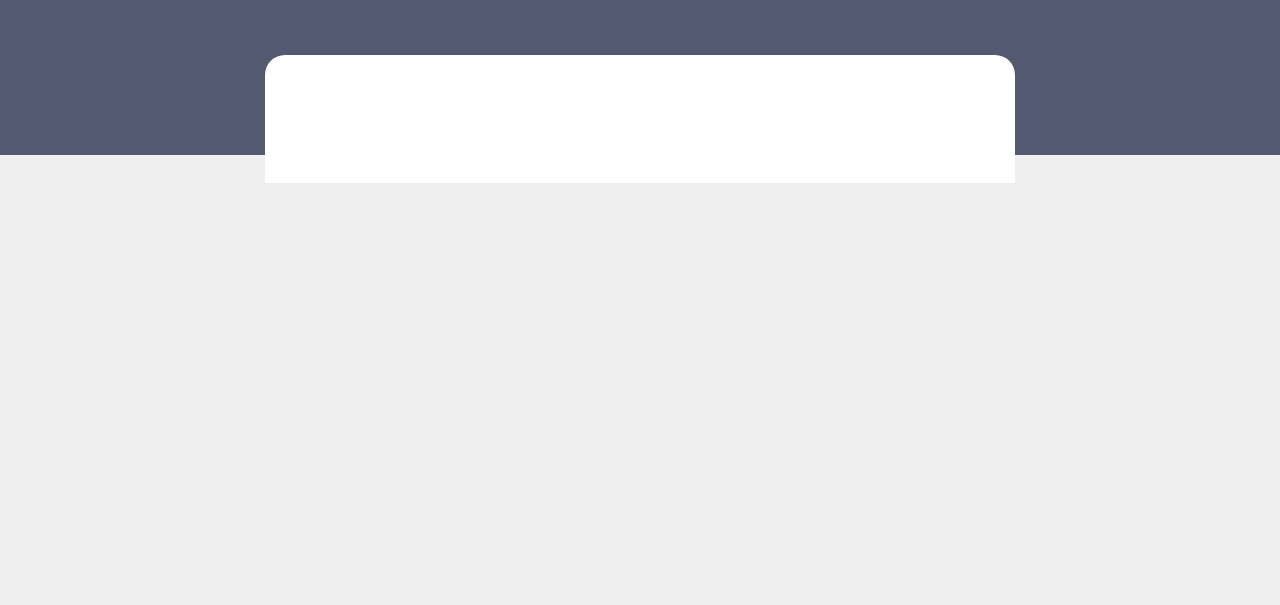
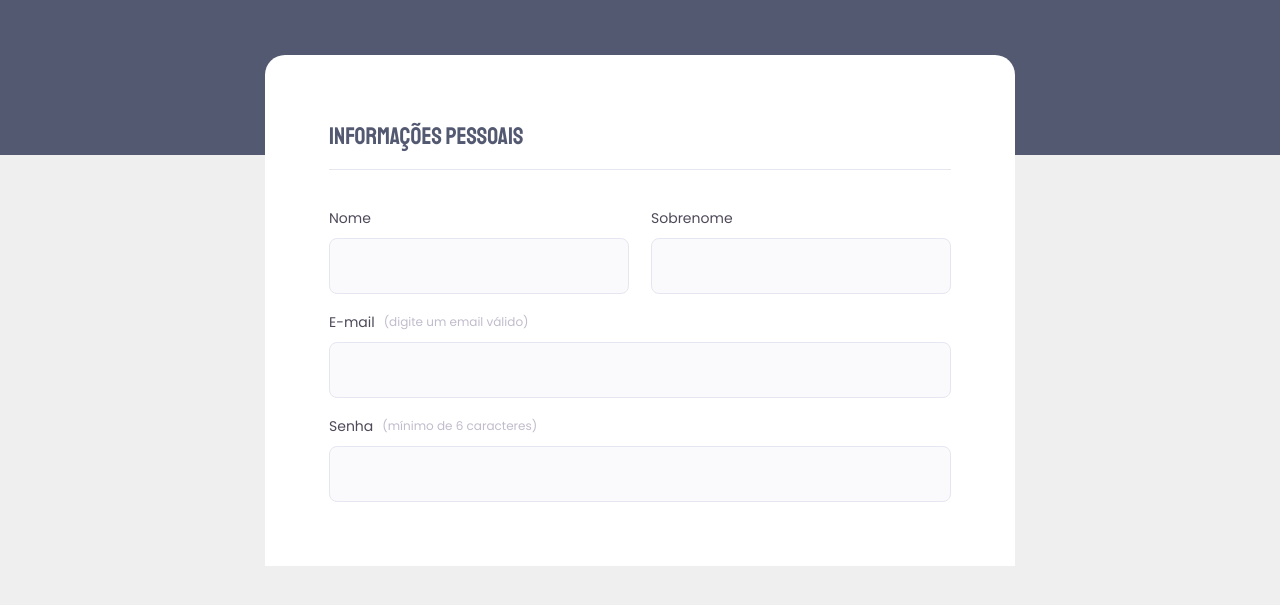
Before and after one commit to kauankarvalho/Formulario-Intermediario, a website: page index.html in a window 1280 px wide. Shown: the part 281-886 px from the top of the page. Before the commit the page ends 800 px from the top, so only its background shows below. Drawn offline with Linux system fonts and the light colour scheme.

Commit message:
feat: add personal information fieldset with inputs

```diff
--- a/index.html
+++ b/index.html
@@ -29,8 +29,72 @@
       </section>
     </header>
 
-    <main class="flex justify-center">
-      <form class="w-[100%] max-w-[75rem] p-[6.4rem] bg-white rounded-t-[2rem] mt-[5.8rem]"></form>
+    <main class="flex justify-center pb-[10rem]">
+      <form class="w-[100%] max-w-[75rem] p-[6.4rem] bg-white rounded-t-[2rem] mt-[5.8rem]">
+        <fieldset class="flex flex-col gap-[1.6rem]">
+          <legend
+            class="font-staatliches font-normal text-[2.4rem]/[3.4rem] text-[#535971] pb-[1.6rem] border-b-[0.1rem] border-[#E6E6F0] w-[100%]"
+          >
+            Informações pessoais
+          </legend>
+
+          <div id="name-wrapper" class="flex gap-[2.2rem] mt-[3.6rem]">
+            <div id="first-name" class="flex flex-col gap-[0.8rem] w-[100%]">
+              <label class="font-poppins font-normal text-[1.4rem]/[2.4rem] text-[#4E4958]" for="first-name-input">
+                Nome
+              </label>
+              <input
+                class="w-[100%] bg-[#FAFAFC] h-[5.6rem] rounded-[0.8rem] border-[0.1rem] border-[#E6E6F0] outline-none focus:border-[0.2rem] focus:border-[#4E4958] px-[1.5rem] font-poppins font-normal text-[1.4rem]/[2.4rem] text-[#4E4958]"
+                type="text"
+                id="first-name-input"
+                name="first-name"
+              />
+            </div>
+
+            <div id="last-name" class="flex flex-col gap-[0.8rem] w-[100%]">
+              <label class="font-poppins font-normal text-[1.4rem]/[2.4rem] text-[#4E4958]" for="last-name-input">
+                Sobrenome
+              </label>
+              <input
+                class="w-[100%] bg-[#FAFAFC] h-[5.6rem] rounded-[0.8rem] border-[0.1rem] border-[#E6E6F0] outline-none focus:border-[0.2rem] focus:border-[#4E4958] px-[1.5rem] font-poppins font-normal text-[1.4rem]/[2.4rem] text-[#4E4958]"
+                type="text"
+                id="last-name-input"
+                name="last-name"
+              />
+            </div>
+          </div>
+
+          <div id="email-wrapper" class="flex flex-col gap-[0.8rem] w-[100%]">
+            <label
+              class="font-poppins font-normal text-[1.4rem]/[2.4rem] text-[#4E4958] flex gap-[0.9rem]"
+              for="email-input"
+            >
+              E-mail<span class="text-[1.2rem]/[2.4rem] text-[#C1BCCC]">(digite um email válido)</span>
+            </label>
+            <input
+              class="w-[100%] bg-[#FAFAFC] h-[5.6rem] rounded-[0.8rem] border-[0.1rem] border-[#E6E6F0] outline-none focus:border-[0.2rem] focus:border-[#4E4958] px-[1.5rem] font-poppins font-normal text-[1.4rem]/[2.4rem] text-[#4E4958]"
+              type="email"
+              id="email-input"
+              name="email"
+            />
+          </div>
+
+          <div id="password-wrapper" class="flex flex-col gap-[0.8rem] w-[100%]">
+            <label
+              class="font-poppins font-normal text-[1.4rem]/[2.4rem] text-[#4E4958] flex gap-[0.9rem]"
+              for="password-input"
+            >
+              Senha<span class="text-[1.2rem]/[2.4rem] text-[#C1BCCC]">(mínimo de 6 caracteres)</span>
+            </label>
+            <input
+              class="w-[100%] bg-[#FAFAFC] h-[5.6rem] rounded-[0.8rem] border-[0.1rem] border-[#E6E6F0] outline-none focus:border-[0.2rem] focus:border-[#4E4958] px-[1.5rem] font-poppins font-normal text-[1.4rem]/[2.4rem] text-[#4E4958]"
+              type="password"
+              id="password-input"
+              name="password"
+            />
+          </div>
+        </fieldset>
+      </form>
     </main>
   </body>
 </html>
```
Also changed, not shown: dist/style.css.
